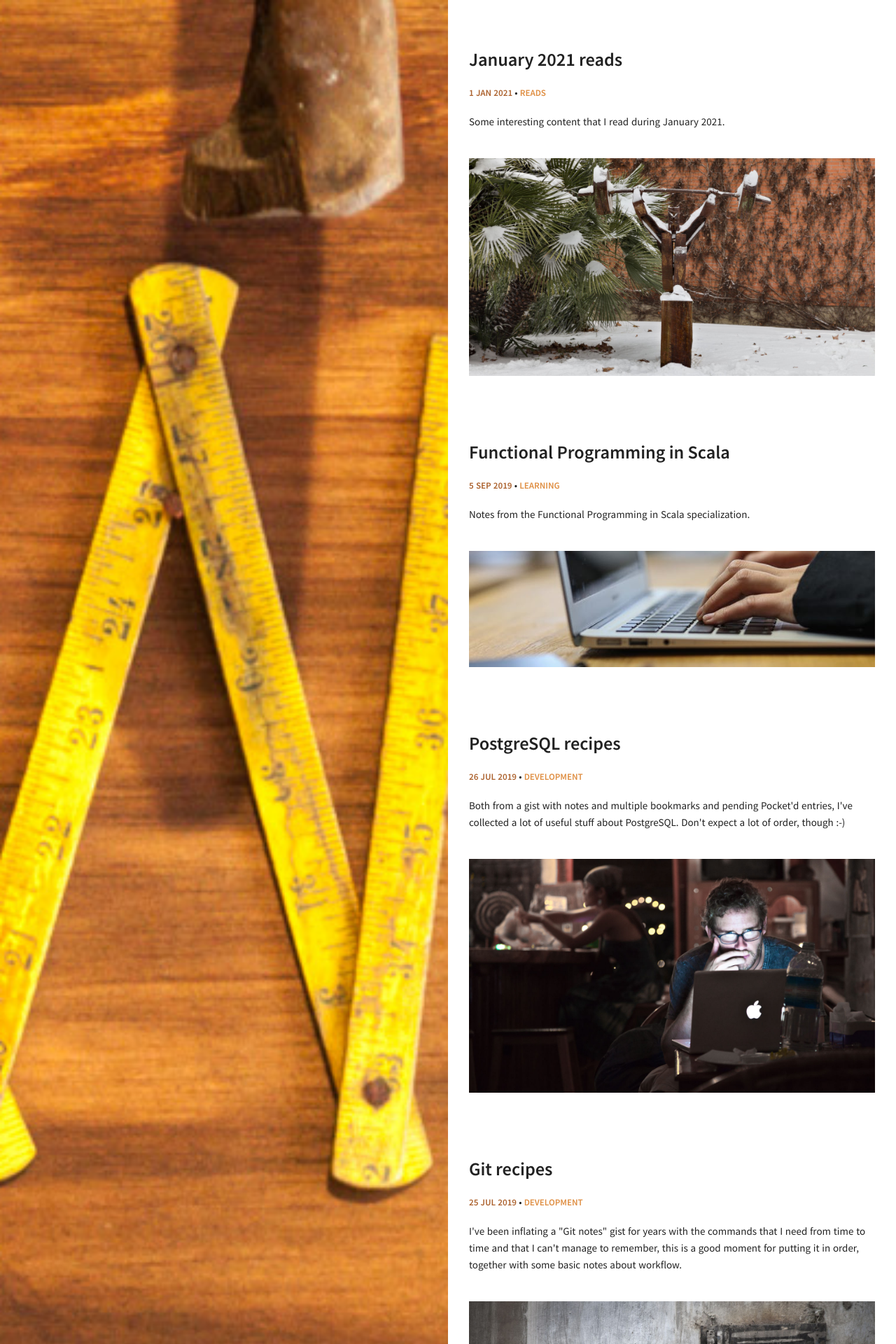
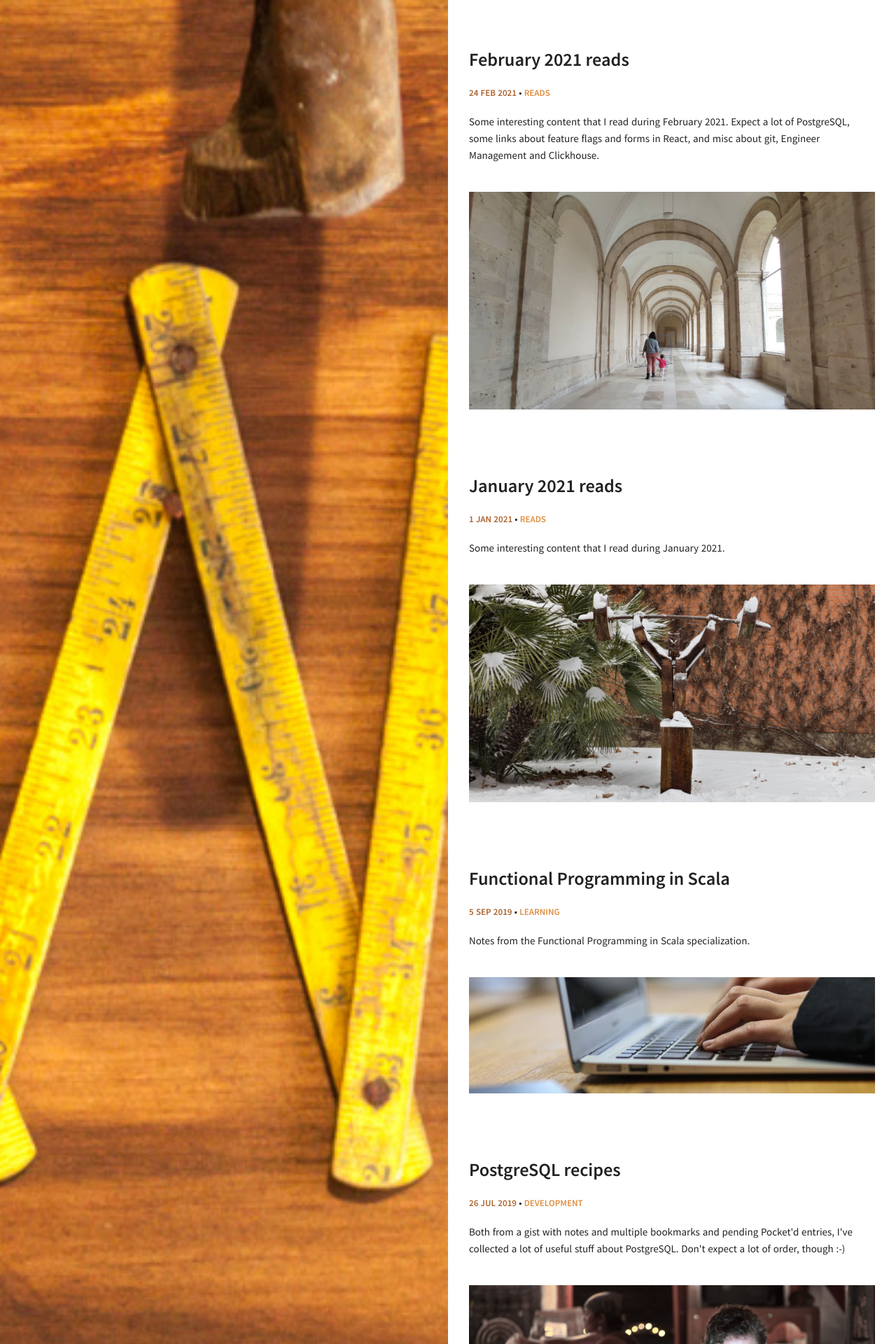
Before and after one commit to juanignaciosl/juanignaciosl.github.io, a Jekyll site: the page built from index.html, in a window 1280 px wide. Shown: the top 1920 px of the page at 70% size. Built offline with Jekyll 4.4.1, drawn with Linux system fonts in a browser that asks for light colours; some of the changed text lies outside the part shown.

Commit message:
February update

```diff
--- a/_posts/2021-01-01-January_2021_reads.markdown
+++ b/_posts/2021-01-01-January_2021_reads.markdown
@@ -4,7 +4,7 @@ comments: true
 title: 'January 2021 reads'
 date: 2021-01-01 07:18:57
 categories: ['reads']
-tags: ['Software Development', PostgreSQL, PostGIS]
+tags: ['Software Development', PostgreSQL, PostGIS, React]
 excerpt: |
     Some interesting content that I read during January 2021.
 image:
--- /dev/null
+++ b/_posts/2021-02-28-February_2021_reads.markdown
@@ -0,0 +1,44 @@
+---
+layout: post
+comments: true
+title: 'February 2021 reads'
+date: 2021-02-24 07:18:57
+categories: ['reads']
+tags: ['Software Development', 'PostgreSQL', 'React']
+excerpt: |
+    Some interesting content that I read during February 2021. Expect a lot of PostgreSQL, some links about feature
+    flags and forms in React, and misc about git, Engineer Management and Clickhouse.
+image:
+    feature: patio_herreriano.jpg
+---
+
+# PostgreSQL
+
+- [The Unexpected Find That Freed 20GB of Unused Index Space](https://hakibenita.com/postgresql-unused-index-size).
+- [Cleaning Up Your Postgres Database](https://info.crunchydata.com/blog/cleaning-up-your-postgres-database).
+- [PostgreSQL: ANALYZE and optimizer statistics](https://www.cybertec-postgresql.com/en/postgresql-analyze-and-optimizer-statistics/).
+- [Speeding up GROUP BY in PostgreSQL](https://www.cybertec-postgresql.com/en/speeding-up-group-by-in-postgresql/).
+- [Query Optimization in Postgres with pg_stat_statements](https://info.crunchydata.com/blog/tentative-smarter-query-optimization-in-postgres-starts-with-pg_stat_statements).
+- [Faster data migrations in Postgres](https://www.citusdata.com/blog/2021/02/20/faster-data-migrations-in-postgres/).
+- [Postgres regex search over 10,000 GitHub repositories (using only a Macbook)](https://devlog.hexops.com/2021/postgres-regex-search-over-10000-github-repositories#conclusions).
+- [Fuzzy Name Matching in Postgres](https://info.crunchydata.com/blog/fuzzy-name-matching-in-postgresql).
+- [In Pursuit of PostgreSQL Performance ](https://dev.to/kenwhitesell/in-pursuit-of-postgresql-performance-7h2).
+
+# Feature flags
+
+- [Fowler on FeatureToggle](https://martinfowler.com/bliki/FeatureToggle.html).
+- [Flipper gem](https://github.com/jnunemaker/flipper).
+  - [Gates](https://github.com/jnunemaker/flipper/blob/master/docs/Gates.md).
+  - [ActiveRecord adapter](https://github.com/jnunemaker/flipper/tree/master/docs/active_record).
+
+# Forms in React
+
+- [Taming Forms in React](https://www.youtube.com/watch?v=oiNtnehlaTo&feature=emb_imp_woyt).
+- [Formik](https://formik.org).
+  - [Working example of checkboxes generated from an array](https://codesandbox.io/s/o5pw1vx916?file=/index.js:515-521).
+
+# Misc
+
+- [Remove untracked files](https://stackoverflow.com/a/64966/351721): `git clean -n -d`, `git clean -f`.
+- [¿Qué es un manager?](https://flopezluis.substack.com/p/qu-es-un-manager).
+- [Clickhouse tips][https://blog.tinybird.co/categories/clickhouse-tips/].
```
Also changed, not shown: _drafts/2021-02-28-February_2021_reads.markdown (deleted, +0 -28 lines), README.md, img/patio_herreriano.jpg (added).
